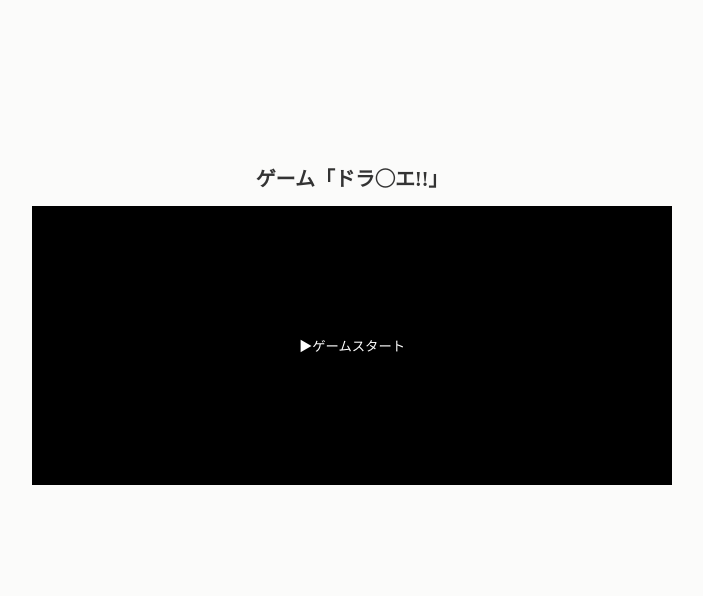
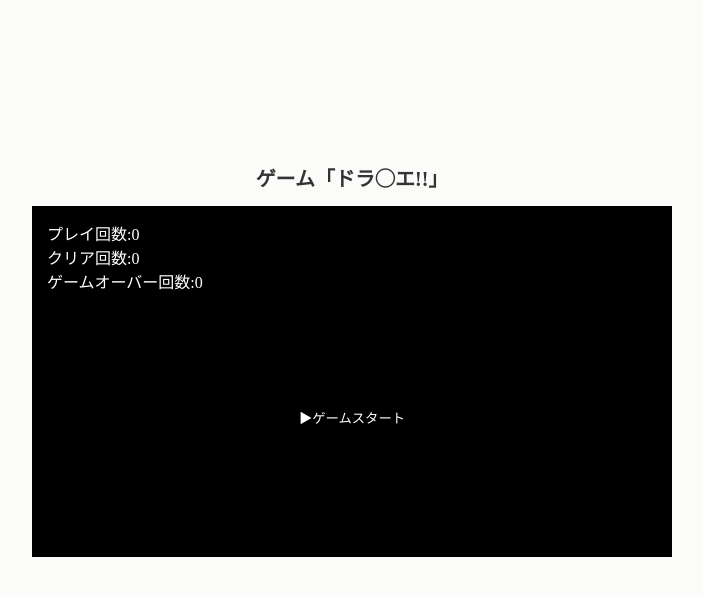
Before and after one commit to araarajapan/manto_obj, a PHP site: page / in a window 1280 px wide. Shown: the top 596 px of the page, without its empty margins (288-991 px from the left). Run offline with PHP 8.4, Linux system fonts and the light colour scheme; some libraries are stand-ins or nearby versions.

Commit message:
プレイログのcookie保存&トップ画面に表示

```diff
--- a/app.js
+++ b/app.js
@@ -1,6 +1,84 @@
 $(function() {
+  //==================
+  //キャラ選択モーダル
+  //==================
   $("#js-start-modal").on("click", function() {
     $("#js-target-modal").show();
     $(".js-modal-cover").show();
   });
+
+  //==================
+  //プレイログのcookie保存
+  //==================
+
+  //プレイ回数
+  $("#js-start-modal").on("click", function() {
+    var playNum = getCookie("playNum");
+
+    if (playNum) {
+      playNum++;
+      document.cookie = "playNum=" + playNum;
+    } else {
+      document.cookie = "playNum=1";
+    }
+  });
+
+  //クリア回数
+  $("#js-clear-view").on("click", function() {
+    var clearNum = getCookie("clearNum");
+
+    if (clearNum) {
+      clearNum++;
+      document.cookie = "clearNum=" + clearNum;
+    } else {
+      document.cookie = "clearNum=1";
+    }
+  });
+
+  //ゲームオーバー回数
+  //JQuery使って属性を取得する、JSON.parseで扱える形に変換
+  var $script = $("#script");
+  var result = JSON.parse($script.attr("data-param"));
+  if (result === 1) {
+    var overNum = getCookie("overNum");
+    if (overNum) {
+      overNum++;
+      document.cookie = "overNum=" + overNum;
+    } else {
+      document.cookie = "overNum=1";
+    }
+  }
+
+  //各ログをcookieから取り出し描画する
+  var playLog = "プレイ回数:" + getCookie("playNum");
+  var clearLog = "クリア回数:" + getCookie("clearNum");
+  var overLog = "ゲームオーバー回数:" + getCookie("overNum");
+
+  $("#js-play-log").text(playLog);
+  $("#js-clear-log").text(clearLog);
+  $("#js-over-log").text(overLog);
+
+  //cookieの取得
+  function getCookie(key) {
+    //cookieに入った値をすべて取得
+    var cookieString = document.cookie;
+
+    // 要素ごとに;で区切られているので;で切り出しを行う
+    var cookieKeyArray = cookieString.split(";");
+
+    for (var i = 0; i < cookieKeyArray.length; i++) {
+      var targetCookie = cookieKeyArray[i];
+
+      targetCookie = targetCookie.replace(/^\s+|\s+$/g, "");
+
+      var valueIndex = targetCookie.indexOf("=");
+
+      var targetSubst = targetCookie.substring(0, valueIndex);
+
+      if (targetCookie.substring(0, valueIndex) === key) {
+        return decodeURIComponent(targetCookie.slice(valueIndex + 1));
+      }
+    }
+    return 0;
+  }
 });
--- a/index.php
+++ b/index.php
@@ -9,6 +9,9 @@ const DIR_IMAGES = 'img/';
 
 // モンスター達格納用
 $monsters = array();
+
+// ゲームオーバーカウント用
+$param = 0;
 
 // 性別クラス
 class Sex
@@ -342,7 +345,7 @@ class History implements HistoryInterface
 //Boss($name,$img):createBoss()のタイミングで生成
 //Monster($name, $hp, $img, $attackMin, $attackMax)
 //MagicMonster($name, $hp, $img, $attackMin, $attackMax, $magicAttack)
-$human = new Human('勇者', Sex::MAN, 500, DIR_IMAGES . 'hero.png', 40, 120);
+$human = new Human('勇者', Sex::MAN, 500, DIR_IMAGES . 'hero.png', 40, 120); //500
 $witch = new Witch('魔法使い', Sex::WOMAN, 300, DIR_IMAGES . 'witch.png', 40, 120);
 $god = new God('神様', DIR_IMAGES . 'god.png');
 $monsters[] = new Monster('フランケン', 100, DIR_IMAGES . 'monster01.png', 20, 40);
@@ -426,6 +429,12 @@ function gameOver()
   $_POST = array();
 }
 
+//ゲームクリア時のイベント発火用の値をjsに渡し
+
+function json_safe_encode($data)
+{
+  return json_encode($data, JSON_HEX_TAG | JSON_HEX_AMP | JSON_HEX_APOS | JSON_HEX_QUOT);
+}
 
 //1.post送信されていた場合
 if (!empty($_POST)) {
@@ -466,6 +475,7 @@ if (!empty($_POST)) {
 
       // 自分のhpが0以下になったらゲームオーバー
       if ($_SESSION['mainChara']->getHp() <= 0) {
+        $param++;
         gameOver();
       } else {
         // hpが0以下になったら、別のモンスターを出現させる
@@ -497,6 +507,7 @@ if (!empty($_POST)) {
 
       // 自分のhpが0以下になったらゲームオーバー
       if ($_SESSION['mainChara']->getHp() <= 0) {
+        $overNum++;
         gameOver();
       }
     } else { //逃げるを押した場合
@@ -538,6 +549,13 @@ if (!empty($_POST)) {
       width: 50%;
       background: #fbfbfa;
       color: white;
+    }
+
+    ul,
+    li {
+      margin: 0;
+      padding: 0;
+      list-style: none;
     }
 
     h1 {
@@ -647,7 +665,7 @@ if (!empty($_POST)) {
     .cover {
       background: rgba(0, 0, 0, 0.5);
       width: 100%;
-      height: 100%;
+      height: 1000px;
       position: absolute;
       top: 0;
       left: 0;
@@ -660,7 +678,11 @@ if (!empty($_POST)) {
   <h1 style="text-align:center; color:#333;">ゲーム「ドラ◯エ!!」</h1>
   <div style="background:black; padding:15px; position:relative;">
     <?php if (empty($_SESSION)) { ?>
-
+      <ul>
+        <li id="js-play-log"></li>
+        <li id="js-clear-log"></li>
+        <li id="js-over-log"></li>
+      </ul>
       <button id="js-start-modal" class="btn">▶ゲームスタート</button>
 
       <div id="js-target-modal" class="modal">
@@ -680,9 +702,8 @@ if (!empty($_POST)) {
   } elseif (!empty($_SESSION['clear_flg'])) { ?>
       <h2 style="margin-top:60px;">Game cleared</h2>
       <form method="post">
-        <input type="submit" name="reStart" value="▶ゲームリスタート">
+        <input id="js-clear-view" type="submit" name="reStart" value="▶ゲームリスタート">
       </form>
-      <!-- todo clear_flgでゲームクリア画面を作る -->
     <?php
   } elseif (empty($_SESSION['god'])) { ?>
       <!-- オブジェクトがモンスターorBossだった場合の表示 -->
@@ -729,8 +750,9 @@ if (!empty($_POST)) {
     </div>
   </div>
   <div class="cover js-modal-cover"></div>
+
   <script src="https://code.jquery.com/jquery-3.2.1.min.js" integrity="sha256-hwg4gsxgFZhOsEEamdOYGBf13FyQuiTwlAQgxVSNgt4=" crossorigin="anonymous"></script>
-  <script src="app.js"></script>
+  <script id="script" src="app.js" data-param='<?php echo json_safe_encode($param); ?>'></script>
 </body>
 
 </html>
```
